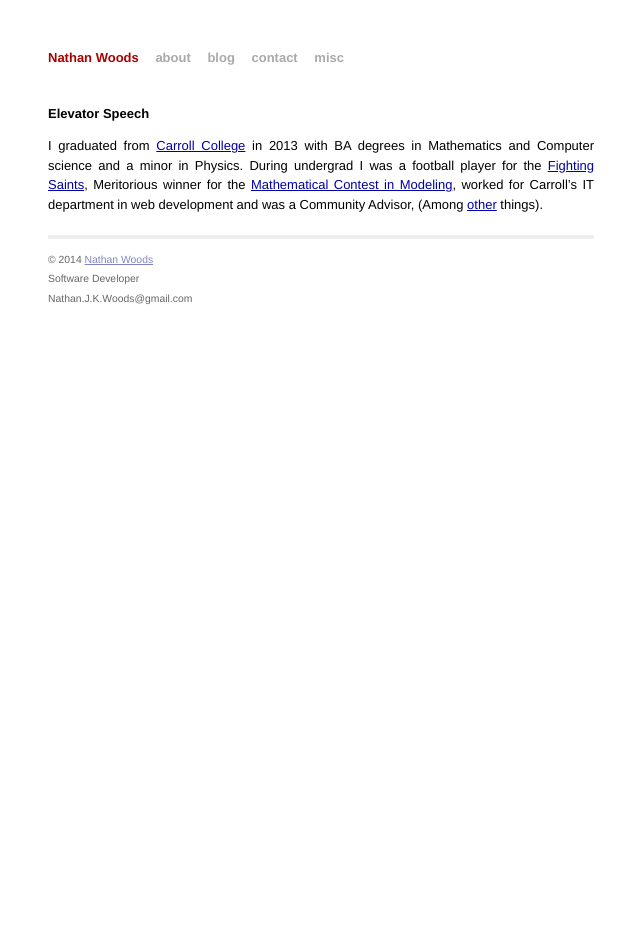
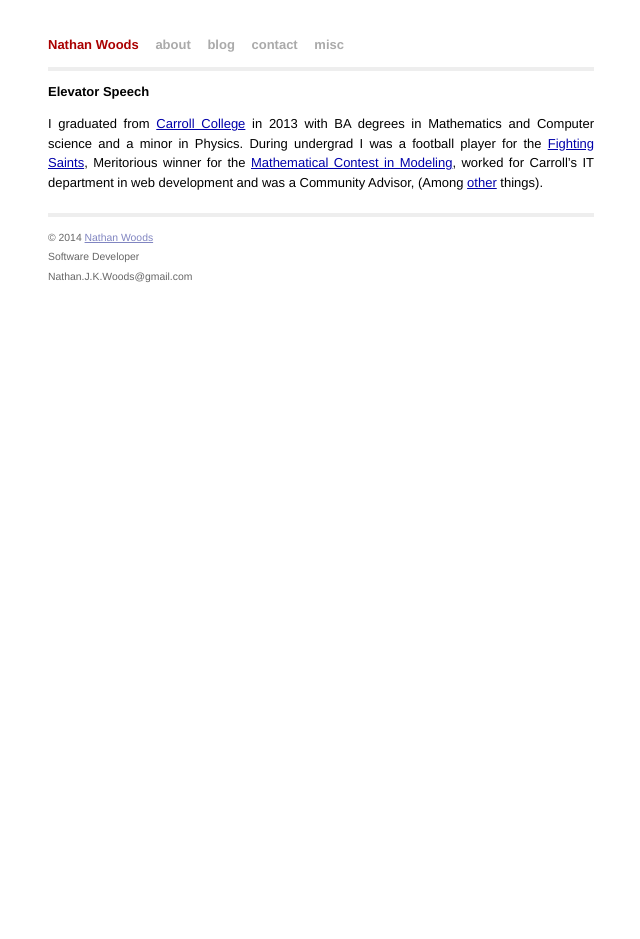
Before and after one commit to bign8/bign8.github.io, a Jekyll site: the page built from index.md, in a window 1280 px wide. Shown: the whole page, without its empty margins (319-959 px from the left). Built offline with Jekyll 4.4.1, drawn with Linux system fonts in a browser that asks for light colours; Markdown is read by kramdown in place of the engine named in the settings; comment, search, counter and statistics services are not loaded; after the commit the page ends 900 px from its top, so only the background shows below that.

Commit message:
playing with new styles

```diff
--- a/css/main.css
+++ b/css/main.css
@@ -10,7 +10,7 @@
   padding: 0;
 }*/
 
-html, body { height: 100%; }
+/*html, body { height: 100%; }*/
 
 body {
   background-color: #FFF;
@@ -65,8 +65,14 @@
   /*font-size: 115%;*/
   text-align: justify;
   width: 42em;
-  margin: 3em auto 2em;
+  margin: 1em auto;
+  padding: 1em 2em;
   line-height: 1.5em;
+  /*border: 4px solid #eee;*/
+}
+
+.header {
+  border-bottom: 4px solid #eee;
 }
 
 .header a {
@@ -76,7 +82,6 @@
 
 .title {
   display: inline-block;
-  margin-bottom: 2em;
 }
 
 .title a {
```
